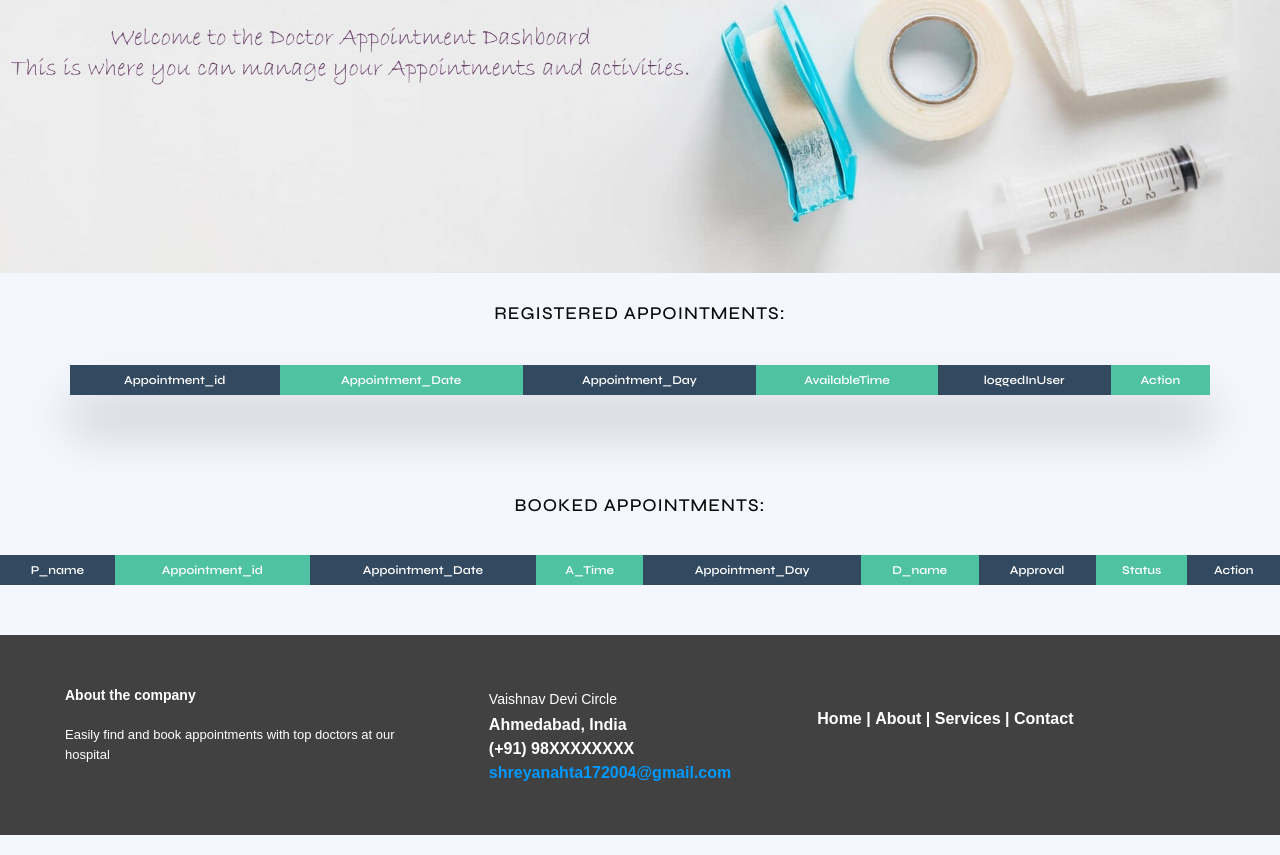
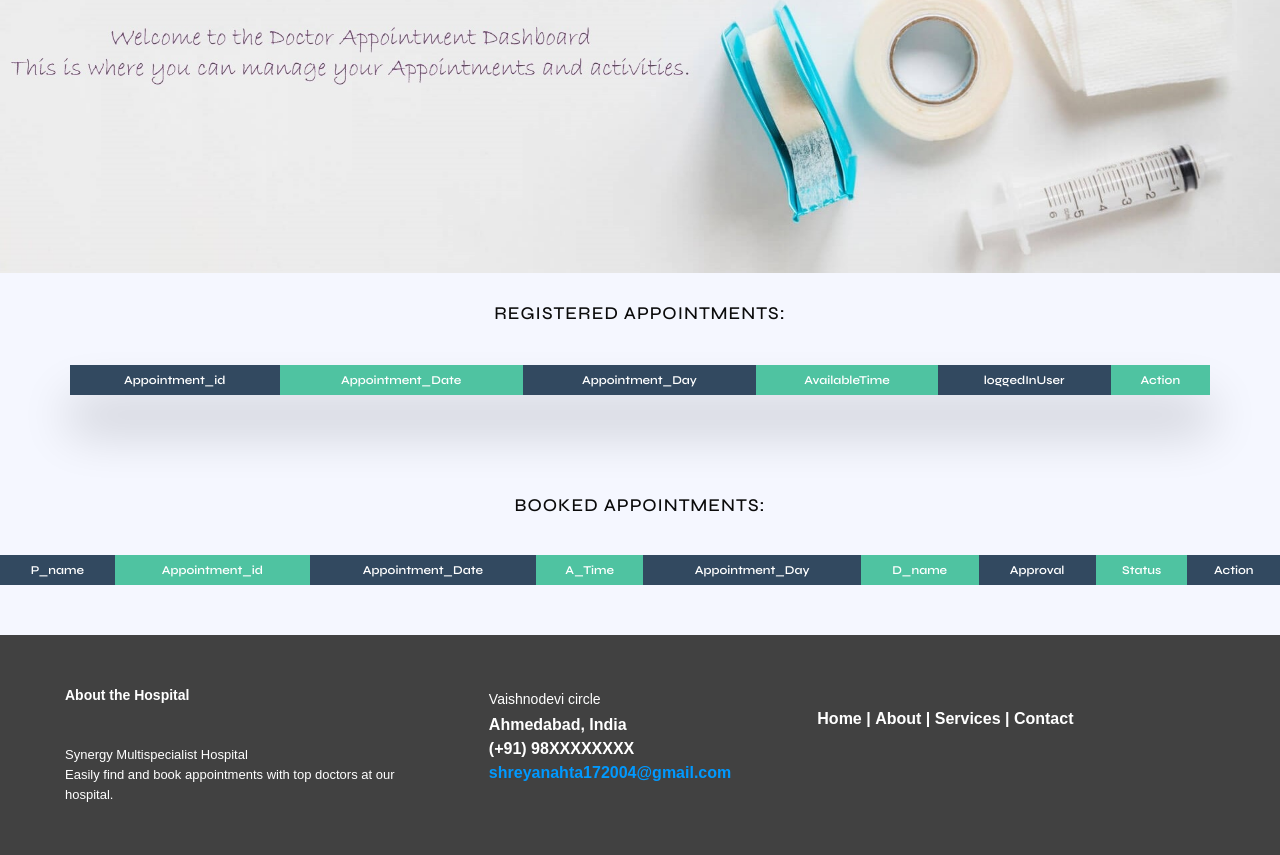
Before and after one commit to ShreyaNahta/DoctorApp_Minor_Project, a website: page public/dashboard_doctor.html in a window 1280 px wide. Shown: the part 254-1109 px from the top of the page. Drawn offline with nearby package versions, Linux system fonts and the light colour scheme; no server answers.

Commit message:
Update dashboard_doctor.html

```diff
--- a/public/dashboard_doctor.html
+++ b/public/dashboard_doctor.html
@@ -1321,13 +1321,15 @@ fetch(`/getAllEvents?loggedInUser=${loggedInUser}`)
 <footer class="footer">
     <div class="footer-left col-md-4 col-sm-6">
       <p class="about">
-        <span> About the company</span> Easily find and book appointments with top doctors at our hospital
+        <span>About the Hospital</span><br>
+Synergy Multispecialist Hospital<br>
+Easily find and book appointments with top doctors at our hospital.
          </p>
     </div>
     <div class="footer-center col-md-4 col-sm-6">
       <div>
         <i class="fa fa-map-marker"></i>
-        <p><span> Vaishnav Devi Circle</span> Ahmedabad, India</p>
+        <p><span> Vaishnodevi circle</span> Ahmedabad, India</p>
       </div>
       <div>
         <i class="fa fa-phone"></i>
```
